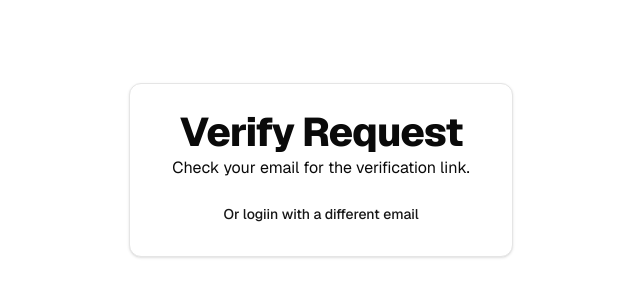
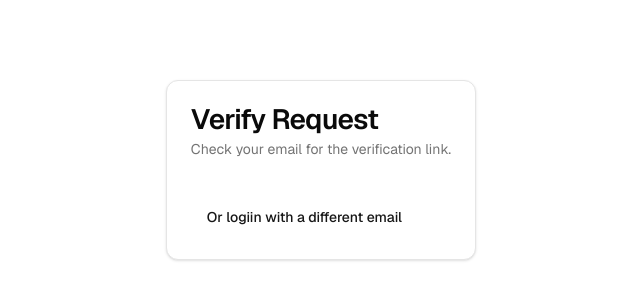
Before and after one commit to hitusss/just-todo, a Next.js app: page /verify-request in a window 1280 px wide. Shown: the part 230-530 px from the top of the page, without its empty margins (319-959 px from the left). Built offline with nearby package versions, Linux system fonts and the light colour scheme.

Commit message:
feat: change auth pages to use card component

```diff
--- a/src/app/(auth)/layout.tsx
+++ b/src/app/(auth)/layout.tsx
@@ -1,13 +1,13 @@
+import { Card } from "~/components/ui/card";
+
 export default function AuthLayout({
   children,
 }: {
   children: React.ReactNode;
 }) {
   return (
-    <main className="container grid min-h-screen w-full place-items-center">
-      <div className="w-screen max-w-sm space-y-4 rounded-xl border bg-card p-6 text-card-foreground shadow">
-        {children}
-      </div>
+    <main className="container grid h-screen w-full place-items-center">
+      <Card className="mx-auto max-w-sm">{children}</Card>
     </main>
   );
 }
--- a/src/app/(auth)/login/page.tsx
+++ b/src/app/(auth)/login/page.tsx
@@ -1,3 +1,9 @@
+import {
+  CardContent,
+  CardDescription,
+  CardHeader,
+  CardTitle,
+} from "~/components/ui/card";
 import { LoginForm } from "~/components/auth/login-form";
 
 export default async function LoginPage({
@@ -7,13 +13,20 @@ export default async function LoginPage({
 }) {
   return (
     <>
-      <h1 className="text-center">Login</h1>
+      <CardHeader>
+        <CardTitle>Login</CardTitle>
+        <CardDescription>
+          Login with your email or use one of the providers
+        </CardDescription>
+      </CardHeader>
+      <CardContent>
         <LoginForm />
         {error ? (
           <p className="text-center text-sm font-medium text-destructive">
             {error}
           </p>
         ) : null}
+      </CardContent>
     </>
   );
 }
--- a/src/app/(auth)/onboarding/page.tsx
+++ b/src/app/(auth)/onboarding/page.tsx
@@ -1,10 +1,23 @@
+import {
+  CardContent,
+  CardDescription,
+  CardHeader,
+  CardTitle,
+} from "~/components/ui/card";
 import { OnboardingForm } from "~/components/auth/onboarding-form";
 
 export default function OnboardingPage() {
   return (
     <>
-      <h1 className="text-center">Welcome</h1>
-      <OnboardingForm />
+      <CardHeader>
+        <CardTitle>Welcome onboard</CardTitle>
+        <CardDescription>
+          Please fill out the required information
+        </CardDescription>
+      </CardHeader>
+      <CardContent>
+        <OnboardingForm />
+      </CardContent>
     </>
   );
 }
--- a/src/app/(auth)/verify-request/page.tsx
+++ b/src/app/(auth)/verify-request/page.tsx
@@ -1,15 +1,27 @@
 import Link from "next/link";
 
 import { Button } from "~/components/ui/button";
+import {
+  CardContent,
+  CardDescription,
+  CardHeader,
+  CardTitle,
+} from "~/components/ui/card";
 
 export default function VerifyRequestPage() {
   return (
-    <div className="flex h-full w-full flex-col items-center justify-center">
-      <h1 className="text-center">Verify Request</h1>
-      <p className="text-center">Check your email for the verification link.</p>
-      <Button variant="link" asChild className="mt-4">
-        <Link href="/login">Or logiin with a different email</Link>
-      </Button>
-    </div>
+    <>
+      <CardHeader>
+        <CardTitle>Verify Request</CardTitle>
+        <CardDescription>
+          Check your email for the verification link.
+        </CardDescription>
+      </CardHeader>
+      <CardContent>
+        <Button variant="link" asChild className="mt-4">
+          <Link href="/login">Or logiin with a different email</Link>
+        </Button>
+      </CardContent>
+    </>
   );
 }
```
Lines whose indentation alone changed are shown as unchanged.
